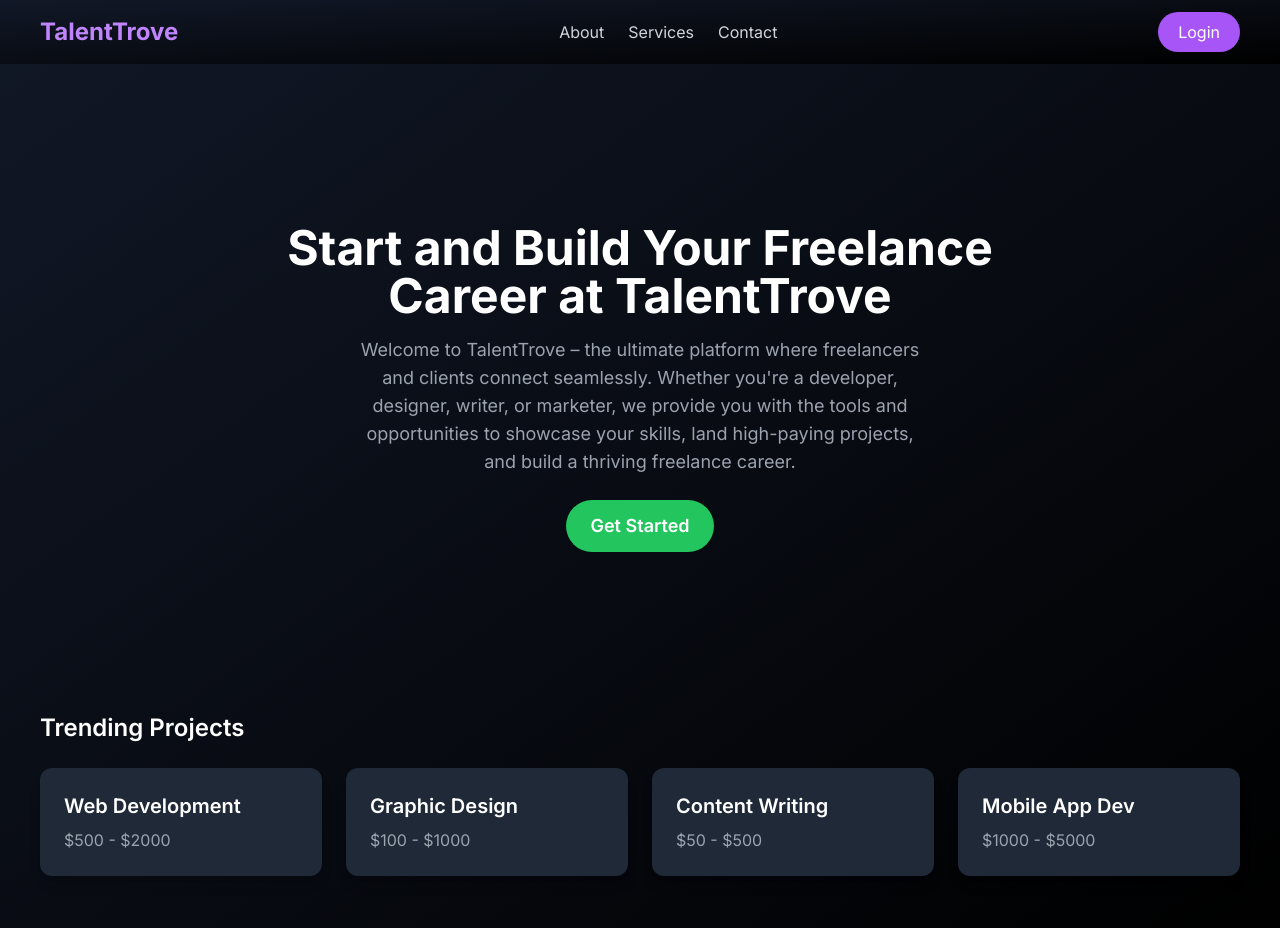
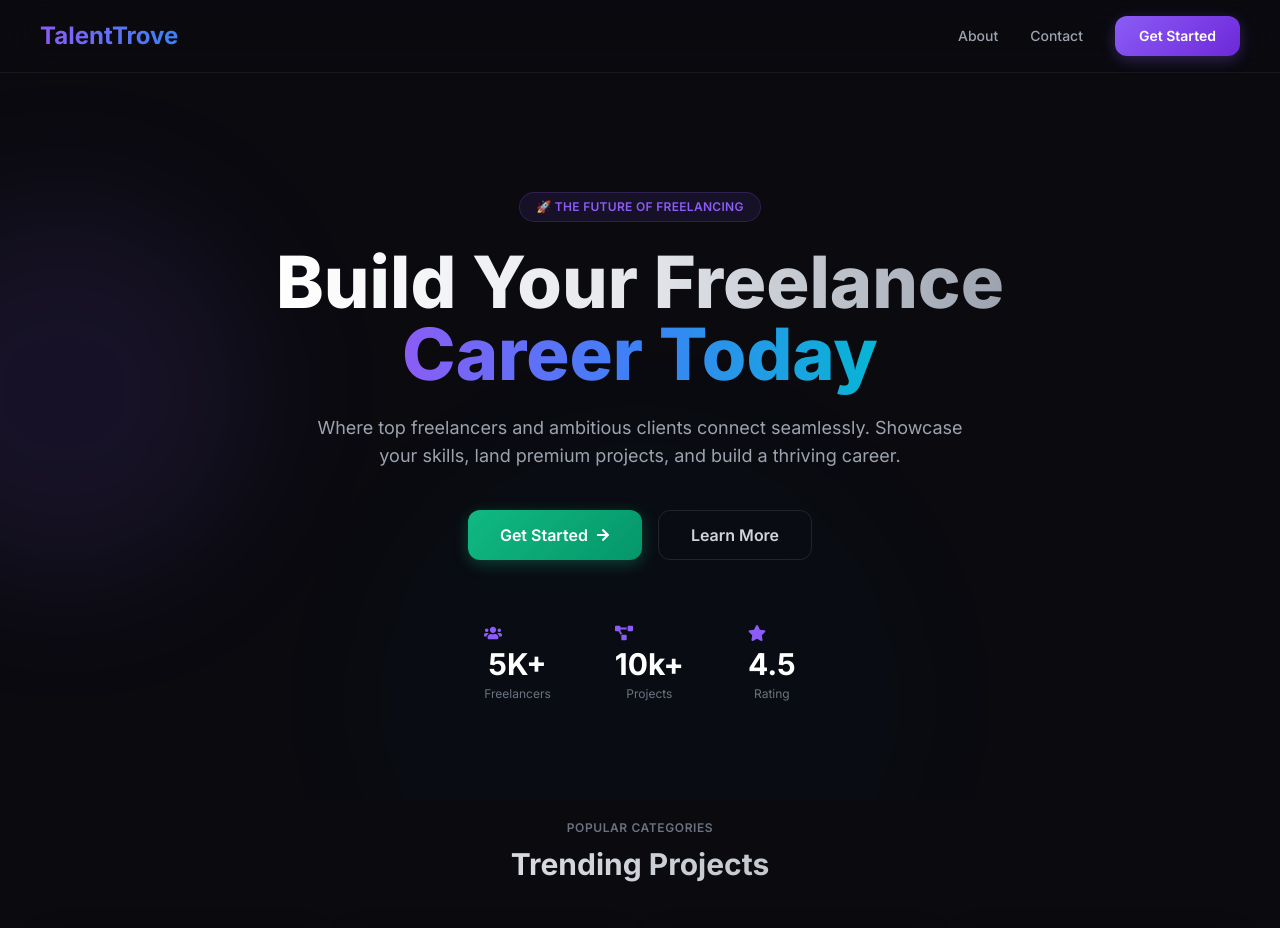
Before and after one commit to Amankumar140/TalentTrove, a React (Vite) app in the folder frontend/client/: page / in a window 1280 px wide. Shown: the top 928 px of the page. Built offline with nearby package versions, Linux system fonts and the light colour scheme; no server answers.

Commit message:
feat: redesign Landing page with animated hero, gradient text, and floating orbs

```diff
--- a/frontend/client/src/pages/Authenticate.jsx
+++ b/frontend/client/src/pages/Authenticate.jsx
@@ -9,28 +9,39 @@ const Authenticate = () => {
   const navigate = useNavigate();
 
   return (
-    <div className="min-h-screen flex flex-col items-center justify-center bg-[#0d0d12] text-white px-6">
+    <div className="min-h-screen bg-surface text-white px-6 relative overflow-auto">
+      {/* Background effects */}
+      <div className="fixed inset-0 pointer-events-none">
+        <div className="absolute top-1/4 -left-32 w-80 h-80 bg-accent-purple/10 rounded-full blur-3xl animate-float"></div>
+        <div className="absolute bottom-1/4 -right-32 w-80 h-80 bg-accent-blue/8 rounded-full blur-3xl animate-float" style={{animationDelay: '3s'}}></div>
+      </div>
 
       {/* Navbar */}
-      <div className="w-full flex justify-between items-center py-4 px-6 md:px-10 bg-opacity-80 backdrop-blur-md fixed top-0 left-0 right-0 z-50 text-white bg-[#11111a] shadow-md">
-        <h3 className="text-xl md:text-2xl font-bold text-blue-300" onClick={() => navigate("/")}>
-           TalentTrove
-        </h3>
-        <p className="cursor-pointer font-bold text-blue-500 hover:text-blue-700 hover:underline transition-all duration-300 ease-in-out"
- onClick={() => navigate("/")}>
-          Home
-        </p>
+      <div className="w-full fixed top-0 left-0 right-0 z-50 bg-surface/80 backdrop-blur-xl border-b border-white/[0.06]">
+        <div className="max-w-7xl mx-auto flex justify-between items-center py-4 px-6 md:px-10">
+          <h3
+            className="text-xl md:text-2xl font-bold bg-gradient-to-r from-accent-purple to-accent-blue bg-clip-text text-transparent cursor-pointer"
+            onClick={() => navigate("/")}
+          >
+            TalentTrove
+          </h3>
+          <button
+            className="text-sm font-medium text-gray-400 hover:text-white transition-colors"
+            onClick={() => navigate("/")}
+          >
+            ← Back to Home
+          </button>
+        </div>
       </div>
 
       {/* Authentication Form */}
-      <div className="w-full flex items-center justify-center mt-20">
+      <div className="w-full flex items-center justify-center min-h-screen pt-20 pb-10 relative z-10">
         {authType === "login" ? (
           <Login setAuthType={setAuthType} />
         ) : (
           <Register setAuthType={setAuthType} />
         )}
       </div>
-
     </div>
   );
 };
--- a/frontend/client/src/pages/Landing.jsx
+++ b/frontend/client/src/pages/Landing.jsx
@@ -1,7 +1,7 @@
 
 import React, { useEffect, useState } from "react";
 import { useNavigate } from "react-router-dom";
-import { FaBars, FaTimes } from "react-icons/fa";
+import { FaBars, FaTimes, FaCode, FaPaintBrush, FaPen, FaMobileAlt, FaArrowRight, FaUsers, FaProjectDiagram, FaStar } from "react-icons/fa";
 
 const Landing = () => {
   const navigate = useNavigate();
@@ -18,78 +18,139 @@ const Landing = () => {
     }
   }, [navigate]);
 
+  const trendingProjects = [
+    { title: "Web Development", range: "$500 - $2000", icon: <FaCode />, gradient: "from-purple-500/20 to-blue-500/20", border: "border-purple-500/20" },
+    { title: "Graphic Design", range: "$100 - $1000", icon: <FaPaintBrush />, gradient: "from-rose-500/20 to-pink-500/20", border: "border-rose-500/20" },
+    { title: "Content Writing", range: "$50 - $500", icon: <FaPen />, gradient: "from-emerald-500/20 to-teal-500/20", border: "border-emerald-500/20" },
+    { title: "Mobile App Dev", range: "$1000 - $5000", icon: <FaMobileAlt />, gradient: "from-amber-500/20 to-orange-500/20", border: "border-amber-500/20" },
+  ];
+
+  const stats = [
+    { icon: <FaUsers />, number: "5K+", label: "Freelancers" },
+    { icon: <FaProjectDiagram />, number: "10k+", label: "Projects" },
+    { icon: <FaStar />, number: "4.5", label: "Rating" },
+  ];
+
   return (
-    <div className="min-h-screen bg-gradient-to-br from-gray-900 to-black text-white overflow-hidden">
+    <div className="min-h-screen bg-surface text-white overflow-hidden">
+      {/* Background orbs */}
+      <div className="fixed inset-0 overflow-hidden pointer-events-none">
+        <div className="absolute top-1/4 -left-32 w-96 h-96 bg-accent-purple/10 rounded-full blur-3xl animate-float"></div>
+        <div className="absolute top-3/4 -right-32 w-96 h-96 bg-accent-blue/8 rounded-full blur-3xl animate-float" style={{animationDelay: '3s'}}></div>
+        <div className="absolute top-1/2 left-1/2 -translate-x-1/2 w-[600px] h-[600px] bg-accent-cyan/5 rounded-full blur-3xl animate-glow-pulse"></div>
+      </div>
+
       {/* Navbar */}
-      <nav className="w-full flex justify-between items-center py-3 px-6 md:px-10 bg-gradient-to-br from-gray-900 to-black fixed top-0 left-0 right-0 z-50">
-        <h3 className="text-xl md:text-2xl font-bold text-purple-400"> TalentTrove</h3>
+      <nav className="w-full fixed top-0 left-0 right-0 z-50 bg-surface/80 backdrop-blur-xl border-b border-white/[0.06]">
+        <div className="max-w-7xl mx-auto flex justify-between items-center py-4 px-6 md:px-10">
+          <h3 className="text-xl md:text-2xl font-bold bg-gradient-to-r from-accent-purple to-accent-blue bg-clip-text text-transparent">
+            TalentTrove
+          </h3>
 
-        {/* Desktop Menu */}
-        <div className="hidden md:flex space-x-6">
-          <button className="text-gray-300 hover:text-white transition">About</button>
-          <button className="text-gray-300 hover:text-white transition">Services</button>
-          <button className="text-gray-300 hover:text-white transition">Contact</button>
+          {/* Desktop Menu */}
+          <div className="hidden md:flex items-center gap-8">
+            <button onClick={() => navigate("/about")} className="text-gray-400 hover:text-white transition-colors text-sm font-medium">About</button>
+            <button onClick={() => navigate("/contact")} className="text-gray-400 hover:text-white transition-colors text-sm font-medium">Contact</button>
+            <button
+              onClick={() => navigate("/authenticate")}
+              className="btn-primary"
+            >
+              Get Started
+            </button>
+          </div>
+
+          {/* Mobile Menu Icon */}
+          <button className="md:hidden text-gray-400 hover:text-white transition-colors" onClick={() => setMenuOpen(!menuOpen)}>
+            {menuOpen ? <FaTimes size={22} /> : <FaBars size={22} />}
+          </button>
         </div>
-
-        {/* Mobile Menu Icon */}
-        <button className="md:hidden text-gray-300" onClick={() => setMenuOpen(!menuOpen)}>
-          {menuOpen ? <FaTimes size={24} /> : <FaBars size={24} />}
-        </button>
 
         {/* Mobile Menu */}
         {menuOpen && (
-          <div className="absolute top-16 left-0 w-full bg-black bg-opacity-90 flex flex-col items-center space-y-4 py-6 md:hidden">
-            <button className="text-gray-300 hover:text-white transition">Home</button>
-            <button className="text-gray-300 hover:text-white transition">About</button>
-            <button className="text-gray-300 hover:text-white transition">Services</button>
-            <button className="text-gray-300 hover:text-white transition">Contact</button>
+          <div className="md:hidden bg-surface-100/95 backdrop-blur-xl border-t border-white/[0.06] animate-slide-down">
+            <div className="flex flex-col py-3 px-6 gap-1">
+              <button onClick={() => { navigate("/about"); setMenuOpen(false); }} className="text-gray-400 hover:text-white transition-colors py-3 text-left text-sm">About</button>
+              <button onClick={() => { navigate("/contact"); setMenuOpen(false); }} className="text-gray-400 hover:text-white transition-colors py-3 text-left text-sm">Contact</button>
+              <button
+                onClick={() => navigate("/authenticate")}
+                className="btn-primary text-center mt-2"
+              >
+                Get Started
+              </button>
+            </div>
           </div>
         )}
-
-        <button
-          onClick={() => navigate("/authenticate")}
-          className="hidden md:block bg-purple-500 hover:bg-purple-600 text-white px-5 py-2 rounded-full transition duration-300"
-        >
-          Login
-        </button>
       </nav>
 
       {/* Hero Section */}
-      <div className="flex flex-col items-center justify-center text-center px-6 py-24 md:py-32 lg:py-40 mt-16">
-        <h1 className="text-3xl md:text-5xl font-bold text-white leading-tight max-w-3xl">
-          Start and Build Your Freelance Career at TalentTrove
+      <div className="relative flex flex-col items-center justify-center text-center px-6 pt-40 pb-20 md:pt-48 md:pb-28">
+        <div className="animate-fade-in">
+          <span className="inline-block px-4 py-1.5 rounded-full bg-accent-purple/10 border border-accent-purple/20 text-accent-purple text-xs font-semibold mb-6 tracking-wide">
+            🚀 THE FUTURE OF FREELANCING
+          </span>
+        </div>
+        <h1 className="text-4xl md:text-6xl lg:text-7xl font-extrabold leading-tight max-w-4xl animate-slide-up">
+          <span className="bg-gradient-to-r from-white via-gray-200 to-gray-400 bg-clip-text text-transparent">
+            Build Your Freelance
+          </span>
+          <br />
+          <span className="bg-gradient-to-r from-accent-purple via-accent-blue to-accent-cyan bg-clip-text text-transparent">
+            Career Today
+          </span>
         </h1>
-        <p className="text-sm md:text-lg text-gray-400 mt-4 max-w-xl">
-        Welcome to TalentTrove – the ultimate platform where freelancers and clients connect seamlessly. Whether you're a developer, designer, writer, or marketer, we provide you with the tools and opportunities to showcase your skills, land high-paying projects, and build a thriving freelance career.
+        <p className="text-base md:text-lg text-gray-400 mt-6 max-w-2xl leading-relaxed animate-slide-up" style={{animationDelay: '0.1s'}}>
+          Where top freelancers and ambitious clients connect seamlessly.
+          Showcase your skills, land premium projects, and build a thriving career.
         </p>
-        <button
-          onClick={() => navigate("/authenticate")}
-          className="mt-6 bg-green-500 hover:bg-green-600 text-white px-6 py-3 rounded-full text-sm md:text-lg font-semibold transition duration-300"
-        >
-          Get Started
-        </button>
+        <div className="flex flex-col sm:flex-row gap-4 mt-10 animate-slide-up" style={{animationDelay: '0.2s'}}>
+          <button
+            onClick={() => navigate("/authenticate")}
+            className="btn-emerald flex items-center justify-center gap-2 px-8 py-3 text-base"
+          >
+            Get Started <FaArrowRight className="text-sm" />
+          </button>
+          <button
+            onClick={() => navigate("/authenticate")}
+            className="px-8 py-3 rounded-xl text-base font-semibold text-gray-300 border border-white/[0.1] hover:border-white/[0.2] hover:bg-white/[0.04] transition-all duration-300"
+          >
+            Learn More
+          </button>
+        </div>
+
+        {/* Stats */}
+        <div className="flex gap-8 md:gap-16 mt-16 animate-slide-up" style={{animationDelay: '0.3s'}}>
+          {stats.map((stat, i) => (
+            <div key={i} className="text-center">
+              <div className="text-accent-purple text-lg mb-1">{stat.icon}</div>
+              <p className="text-2xl md:text-3xl font-bold text-white">{stat.number}</p>
+              <p className="text-xs text-gray-500 mt-1">{stat.label}</p>
+            </div>
+          ))}
+        </div>
       </div>
 
-      {/* Market Trend Section */}
-      <div className="px-6 md:px-10 pb-16">
-        <h2 className="text-xl md:text-2xl font-semibold text-white">Trending Projects</h2>
-        <div className="grid grid-cols-1 sm:grid-cols-2 md:grid-cols-3 lg:grid-cols-4 gap-6 mt-6">
-          <div className="bg-gray-800 p-4 md:p-6 rounded-xl shadow-lg">
-            <h3 className="text-lg md:text-xl font-semibold">Web Development</h3>
-            <p className="text-gray-400 mt-2">$500 - $2000</p>
-          </div>
-          <div className="bg-gray-800 p-4 md:p-6 rounded-xl shadow-lg">
-            <h3 className="text-lg md:text-xl font-semibold">Graphic Design</h3>
-            <p className="text-gray-400 mt-2">$100 - $1000</p>
-          </div>
-          <div className="bg-gray-800 p-4 md:p-6 rounded-xl shadow-lg">
-            <h3 className="text-lg md:text-xl font-semibold">Content Writing</h3>
-            <p className="text-gray-400 mt-2">$50 - $500</p>
-          </div>
-          <div className="bg-gray-800 p-4 md:p-6 rounded-xl shadow-lg">
-            <h3 className="text-lg md:text-xl font-semibold">Mobile App Dev</h3>
-            <p className="text-gray-400 mt-2">$1000 - $5000</p>
-          </div>
+      {/* Trending Projects Section */}
+      <div className="relative px-6 md:px-10 pb-24 max-w-7xl mx-auto">
+        <div className="text-center mb-12">
+          <span className="section-label">Popular Categories</span>
+          <h2 className="text-2xl md:text-3xl font-bold mt-2 bg-gradient-to-r from-white to-gray-400 bg-clip-text text-transparent">
+            Trending Projects
+          </h2>
+        </div>
+        <div className="grid grid-cols-1 sm:grid-cols-2 lg:grid-cols-4 gap-6">
+          {trendingProjects.map((item, i) => (
+            <div
+              key={i}
+              className={`glass-card p-6 text-center cursor-pointer transition-all duration-300 hover:-translate-y-1 border ${item.border}`}
+              style={{animationDelay: `${i * 0.1}s`}}
+            >
+              <div className={`w-14 h-14 mx-auto rounded-2xl bg-gradient-to-br ${item.gradient} flex items-center justify-center text-xl text-white mb-4`}>
+                {item.icon}
+              </div>
+              <h3 className="text-lg font-semibold text-white">{item.title}</h3>
+              <p className="text-gray-500 text-sm mt-2">{item.range}</p>
+            </div>
+          ))}
         </div>
       </div>
     </div>
```
